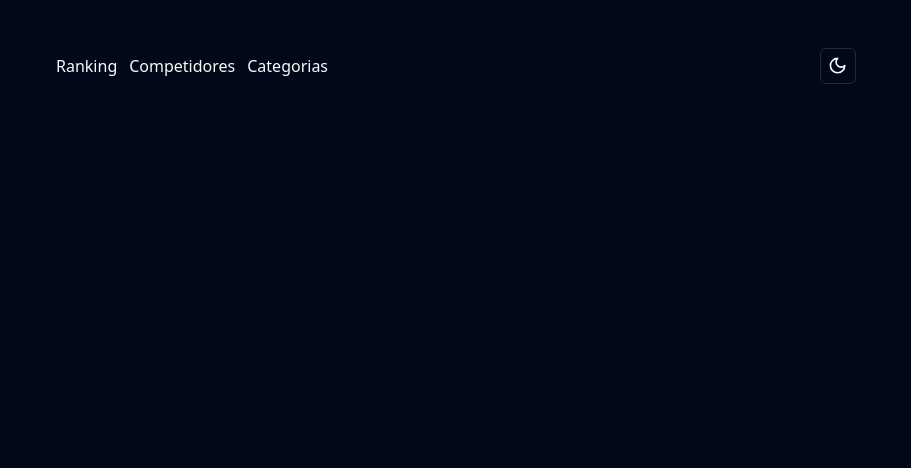
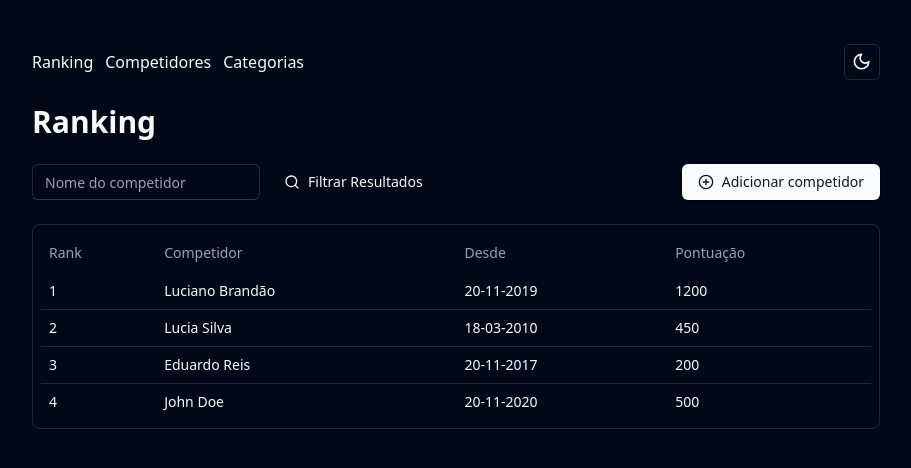
Before and after one commit to lucianobs1/web-system-of-points, a React (Vite) app: page /ranking in a window 1280 px wide. Shown: the top 468 px of the page, without its empty margins (184-1095 px from the left). Built offline with nearby package versions, Linux system fonts and the light colour scheme.

Commit message:
feature: add react-routes

```diff
--- a/src/App.tsx
+++ b/src/App.tsx
@@ -1,10 +1,11 @@
-import { Home } from "./pages/Home";
+import { RouterProvider } from "react-router-dom";
 import { ThemeProvider } from "./providers/theme-provider";
+import { routes } from "./routes";
 
 export function App() {
   return (
     <ThemeProvider defaultTheme="dark" storageKey="vite-ui-theme">
-      <Home />
+      <RouterProvider router={routes} />
     </ThemeProvider>
   );
 }
--- a/src/components/header.tsx
+++ b/src/components/header.tsx
@@ -2,7 +2,7 @@ import { ModeToggle } from "./mode-toggle";
 
 export function Header() {
   return (
-    <header className="p-6 max-w-4xl mx-auto space-y-6">
+    <header className="my-5">
       <nav className="flex justify-between items-center">
         <div className=" flex gap-3">
           <a
--- a/src/pages/Ranking/index.tsx
+++ b/src/pages/Ranking/index.tsx
@@ -18,17 +18,14 @@ import {
   TableRow,
 } from "@/components/ui/table";
 import { PlusCircle, Search } from "lucide-react";
-import { ModeToggle } from "@/components/mode-toggle";
 import { Header } from "@/components/header";
 
 export function Ranking() {
   return (
     <div className="p-6 max-w-4xl mx-auto space-y-6">
       <Header />
-
       <div className="flex justify-between">
         <h1 className="text-3xl font-bold">Ranking</h1>
-        <ModeToggle />
       </div>
 
       <div className="flex items-center justify-between">
--- /dev/null
+++ b/src/routes/index.tsx
@@ -0,0 +1,9 @@
+import { Ranking } from "@/pages/Ranking";
+import { createBrowserRouter } from "react-router-dom";
+
+export const routes = createBrowserRouter([
+  {
+    path: "/ranking",
+    element: <Ranking />,
+  },
+]);
```
